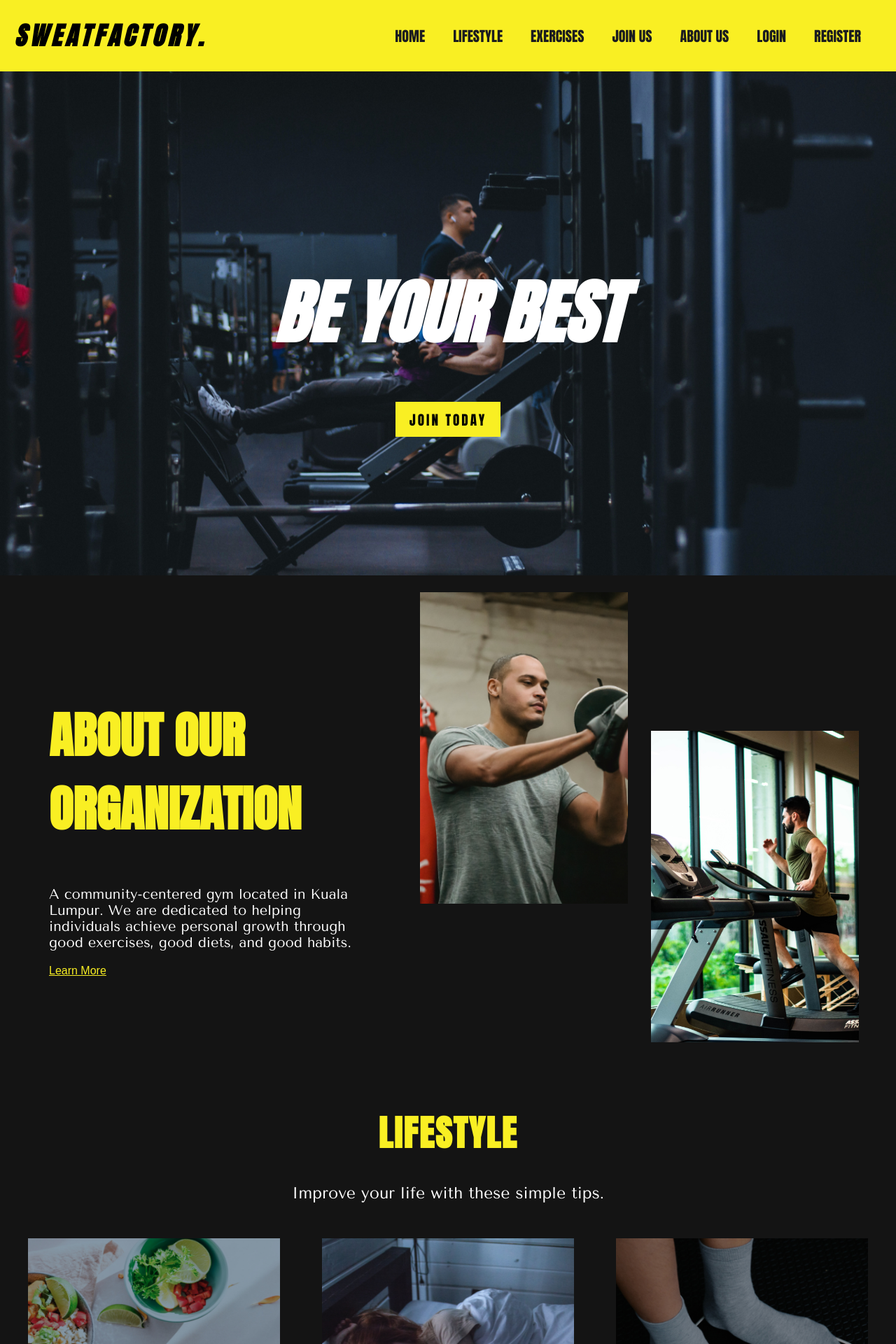
After one commit to iyadadalan/Final_Assessment, a PHP site: page / in a window 1280 px wide. The commit adds this page. Shown: the top 1920 px of the page at 70% size. Run offline with PHP 8.4, Linux system fonts and the light colour scheme.

Commit message:
Update navigation bar

```diff
--- a/Enhanced/about-us.php
+++ b/Enhanced/about-us.php
@@ -22,6 +22,8 @@
             <li><a href="exercises.php">EXERCISES</a></li>
             <li><a href="join-us.php">JOIN US</a></li>
             <li><a href="about-us.php">ABOUT US</a></li>
+            <li><a href="login.php">LOGIN</a></li>
+            <li><a href="register.php">REGISTER</a></li>
           </ul>
         </nav>
     </header>
--- a/Enhanced/exercises.php
+++ b/Enhanced/exercises.php
@@ -22,6 +22,8 @@
             <li><a href="exercises.php">EXERCISES</a></li>
             <li><a href="join-us.php">JOIN US</a></li>
             <li><a href="about-us.php">ABOUT US</a></li>
+            <li><a href="login.php">LOGIN</a></li>
+            <li><a href="register.php">REGISTER</a></li>
           </ul>
         </nav>
     </header>
--- /dev/null
+++ b/Enhanced/index.php
@@ -0,0 +1,121 @@
+<!DOCTYPE html>
+<html lang="en">
+<head>
+    <meta charset="UTF-8">
+    <meta name="viewport" content="width=device-width, initial-scale=1.0">
+    <title>SweatFactory - Home</title>
+    <link rel="preconnect" href="https://fonts.googleapis.com">
+    <link rel="preconnect" href="https://fonts.gstatic.com" crossorigin>
+    <link href="https://fonts.googleapis.com/css2?family=Anton&family=League+Gothic&family=Tenor+Sans&display=swap" rel="stylesheet">
+    <link rel="icon" type="image/x-icon" href="img/sf-favicon.png">
+    <link rel="stylesheet" href="index.css">
+</head>
+<body>
+  <header>
+    <div class="logo">
+      <h1><a href="index.php">SWEATFACTORY.</a></h1>
+    </div>
+    <nav>
+      <ul>
+        <li><a href="index.php">HOME</a></li>
+        <li><a href="lifestyle.php">LIFESTYLE</a></li>
+        <li><a href="exercises.php">EXERCISES</a></li>
+        <li><a href="join-us.php">JOIN US</a></li>
+        <li><a href="about-us.php">ABOUT US</a></li>
+        <li><a href="login.php">LOGIN</a></li>
+        <li><a href="register.php">REGISTER</a></li>
+      </ul>
+    </nav>
+  </header>
+
+  <div class="container1">
+    <div class="background-image">
+      <img src="img/homepage.png" alt="Homepage Image">
+      <div class="overlay">
+        <h1><em>BE YOUR BEST</em></h1>
+        <br><br>
+        <a href="join-us.php" class="button">JOIN TODAY</a>
+      </div>
+    </div>
+  </div>
+
+  <div class="container2">
+    <div class="left-section">
+      <div class="centered-content">
+        <h2>ABOUT OUR ORGANIZATION</h2>
+        <p>A community-centered gym located in Kuala Lumpur. We are dedicated to helping individuals achieve personal growth through good exercises, good diets, and good habits.</p>
+        <a href="about-us.php">Learn More</a>
+      </div>
+    </div>
+
+    <div class="right-section">
+      <img src="img/home1.png" alt="Image 1" style="margin-bottom: 30%">
+      <img src="img/home2.jpg" alt="Image 2" style="margin-top: 30%">
+    </div>
+  </div>
+
+  <div class="lifestyle-homepage">
+    <br><br><h1>LIFESTYLE</h1>
+    <P>Improve your life with these simple tips.</P><br>
+    <div class="img-container">
+      <div class="image-container">
+        <a href="lifestyle.php#diet">
+          <img src="img/diet.png" alt="diet" width="380" height="380">
+          <p>DIET</p>
+        </a>
+      </div>
+      <div class="image-container">
+        <a href="lifestyle.php#habits">
+          <img src="img/habits.png" alt="habits" width="380" height="380">
+          <p>HEALTHY HABITS</p>
+        </a>
+      </div>
+      <div class="image-container">
+        <a href="lifestyle.php#bmi">
+          <img src="img/bmi.png" alt="bmi" width="380" height="380">
+          <p>BMI<br>CALCULATOR</p>
+        </a>
+      </div>
+    </div>
+  </div>
+
+  <div class="exercises-homepage">
+    <br><br><h1 id="exercises.php">EXERCISES</h1>
+    <P>Our top priority is ensuring that you have the ultimate workout experience.</P><br>
+    <div class="img-container">
+      <div class="image-container">
+        <a href="exercises.php#workout-plan">
+          <img src="img/Exercise.png" alt="exercise" width="380" height="380">
+          <p>WORKOUT PLAN</p>
+        </a>
+      </div>
+      <div class="image-container">
+        <a href="exercises.php#recommendations">
+          <img src="img/threadmill.png" alt="recommendations" width="380" height="380">
+          <p>EXERCISE RECOMMENDATIONS</p>
+        </a>
+      </div>
+    </div>
+  </div>
+
+  <footer>
+    <ul>
+      <li><a href="index.php">HOME</a></li>
+      <li><a href="lifestyle.php">LIFESTYLE</a></li>
+      <li><a href="exercises.php">EXERCISES</a></li>
+      <li><a href="join-us.php">JOIN US</a></li>
+      <li><a href="about-us.php">ABOUT US</a></li>
+    </ul>
+    <hr>
+    <p>© 2023 SweatFactory Sdn. Bhd. All rights reserved.</p>
+    <div class="social-icons">
+      <a href="https://twitter.com/home"><img src="img/twitter-black.png" alt="twitter-icon" width="30px" height="30px"></a>
+      <a href="https://www.facebook.com"><img src="img/facebook-black.png" alt="facebook-icon" width="30px" height="30px"></a>
+      <a href="https://www.instagram.com"><img src="img/instagram-black.png" alt="instagram-icon" width="30px" height="30px"></a>
+      <a href="https://mail.google.com"><img src="img/gmail-black.png" alt="gmail-icon" width="30px" height="30px"></a>
+      <a href="https://wa.me/+60123456789"><img src="img/whatsapp-black.png" alt="whatsapp-icon" width="30px" height="30px"></a>
+    </div>
+  </footer>
+  <script src="index.js"></script>
+</body>
+</html>
--- a/Enhanced/join-us.php
+++ b/Enhanced/join-us.php
@@ -23,6 +23,8 @@
         <li><a href="exercises.php">EXERCISES</a></li>
         <li><a href="join-us.php">JOIN US</a></li>
         <li><a href="about-us.php">ABOUT US</a></li>
+        <li><a href="login.php">LOGIN</a></li>
+        <li><a href="register.php">REGISTER</a></li>
       </ul>
     </nav>
   </header>
--- a/Enhanced/lifestyle.php
+++ b/Enhanced/lifestyle.php
@@ -27,6 +27,8 @@
         <li><a href="exercises.php">EXERCISES</a></li>
         <li><a href="join-us.php">JOIN US</a></li>
         <li><a href="about-us.php">ABOUT US</a></li>
+        <li><a href="login.php">LOGIN</a></li>
+        <li><a href="register.php">REGISTER</a></li>
       </ul>
     </nav>
   </header>
```
